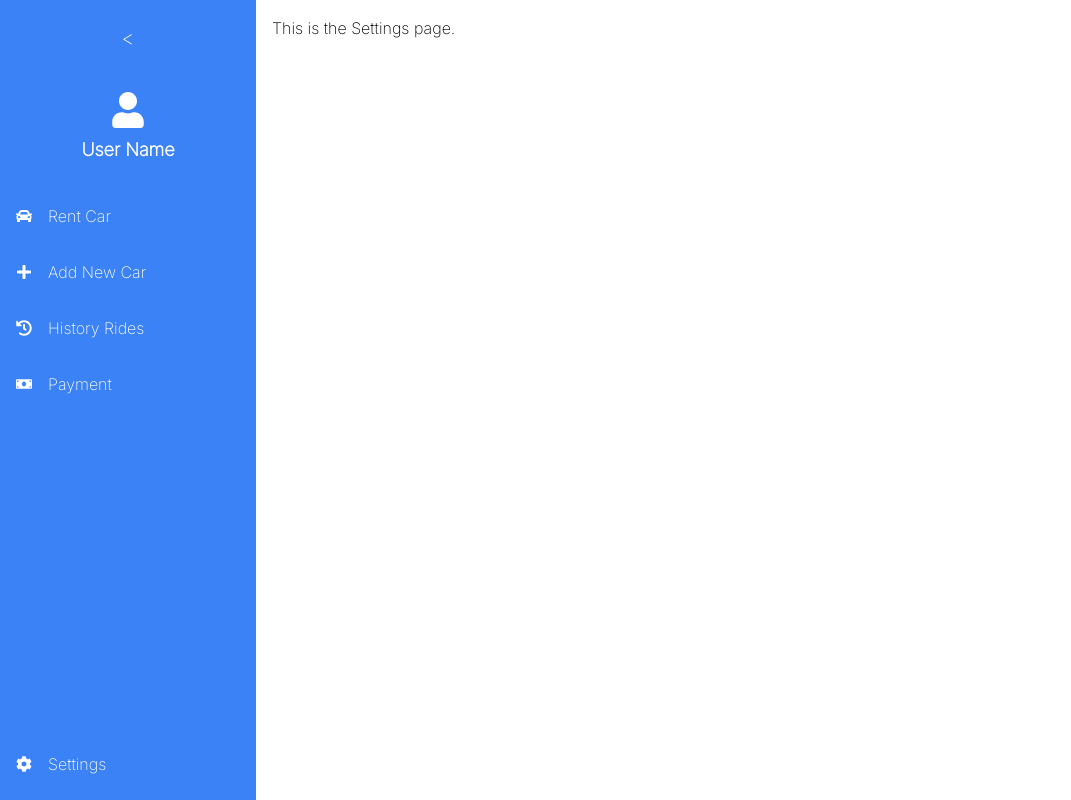
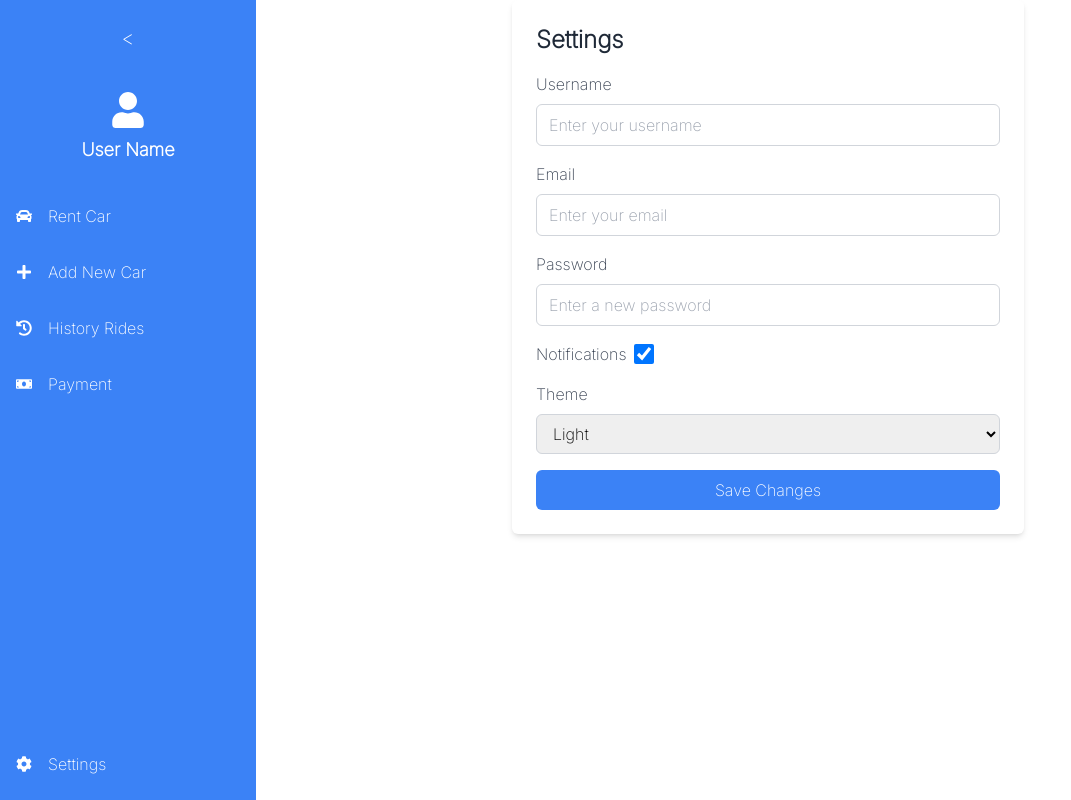
Before and after one commit to KIPOKA/Car-renting-web-application-, a React (Vite) app: page /settings in a window 1280 px wide. Shown: the whole page, without its empty margins (0-1071 px from the left). Built offline with nearby package versions, Linux system fonts and the light colour scheme.

Commit message:
first commit for the day 2

```diff
--- a/src/pages/Settings.jsx
+++ b/src/pages/Settings.jsx
@@ -1,7 +1,113 @@
-import React from "react";
+import React, { useState } from "react";
 
 const Settings = () => {
-  return <div className="p-4">This is the Settings page.</div>;
+  const [settings, setSettings] = useState({
+    username: "",
+    email: "",
+    password: "",
+    notifications: true,
+    theme: "light",
+  });
+
+  const handleChange = (e) => {
+    const { name, value } = e.target;
+    setSettings({ ...settings, [name]: value });
+  };
+
+  const handleToggle = () => {
+    setSettings({ ...settings, notifications: !settings.notifications });
+  };
+
+  const handleSubmit = (e) => {
+    e.preventDefault();
+    console.log("Settings updated:", settings);
+    // Add your API call or settings update logic here
+  };
+
+  return (
+    <div className="p-6 max-w-lg mx-auto bg-white rounded-md shadow-md">
+      <h1 className="text-2xl font-bold text-gray-800 mb-4">Settings</h1>
+      <form onSubmit={handleSubmit}>
+        {/* Username */}
+        <div className="mb-4">
+          <label className="block text-gray-700 font-medium mb-2">
+            Username
+          </label>
+          <input
+            type="text"
+            name="username"
+            value={settings.username}
+            onChange={handleChange}
+            className="w-full px-3 py-2 border border-gray-300 rounded-md focus:outline-none focus:ring-2 focus:ring-blue-500"
+            placeholder="Enter your username"
+          />
+        </div>
+
+        {/* Email */}
+        <div className="mb-4">
+          <label className="block text-gray-700 font-medium mb-2">Email</label>
+          <input
+            type="email"
+            name="email"
+            value={settings.email}
+            onChange={handleChange}
+            className="w-full px-3 py-2 border border-gray-300 rounded-md focus:outline-none focus:ring-2 focus:ring-blue-500"
+            placeholder="Enter your email"
+          />
+        </div>
+
+        {/* Password */}
+        <div className="mb-4">
+          <label className="block text-gray-700 font-medium mb-2">
+            Password
+          </label>
+          <input
+            type="password"
+            name="password"
+            value={settings.password}
+            onChange={handleChange}
+            className="w-full px-3 py-2 border border-gray-300 rounded-md focus:outline-none focus:ring-2 focus:ring-blue-500"
+            placeholder="Enter a new password"
+          />
+        </div>
+
+        {/* Notifications */}
+        <div className="mb-4 flex items-center">
+          <label className="text-gray-700 font-medium mr-2">
+            Notifications
+          </label>
+          <input
+            type="checkbox"
+            checked={settings.notifications}
+            onChange={handleToggle}
+            className="w-5 h-5"
+          />
+        </div>
+
+        {/* Theme */}
+        <div className="mb-4">
+          <label className="block text-gray-700 font-medium mb-2">Theme</label>
+          <select
+            name="theme"
+            value={settings.theme}
+            onChange={handleChange}
+            className="w-full px-3 py-2 border border-gray-300 rounded-md focus:outline-none focus:ring-2 focus:ring-blue-500"
+          >
+            <option value="light">Light</option>
+            <option value="dark">Dark</option>
+          </select>
+        </div>
+
+        {/* Submit Button */}
+        <button
+          type="submit"
+          className="w-full bg-blue-500 text-white py-2 px-4 rounded-md hover:bg-blue-600 focus:outline-none focus:ring-2 focus:ring-blue-500"
+        >
+          Save Changes
+        </button>
+      </form>
+    </div>
+  );
 };
 
 export default Settings;
```
